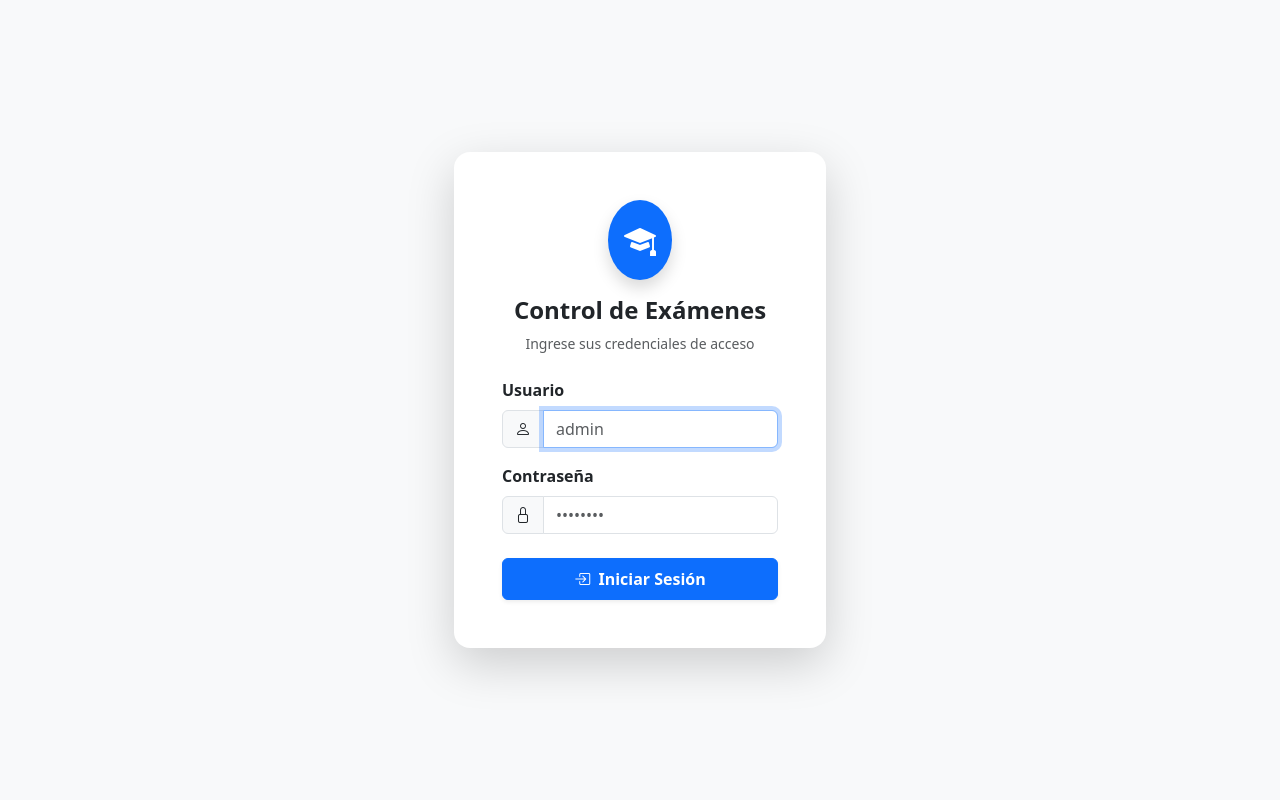
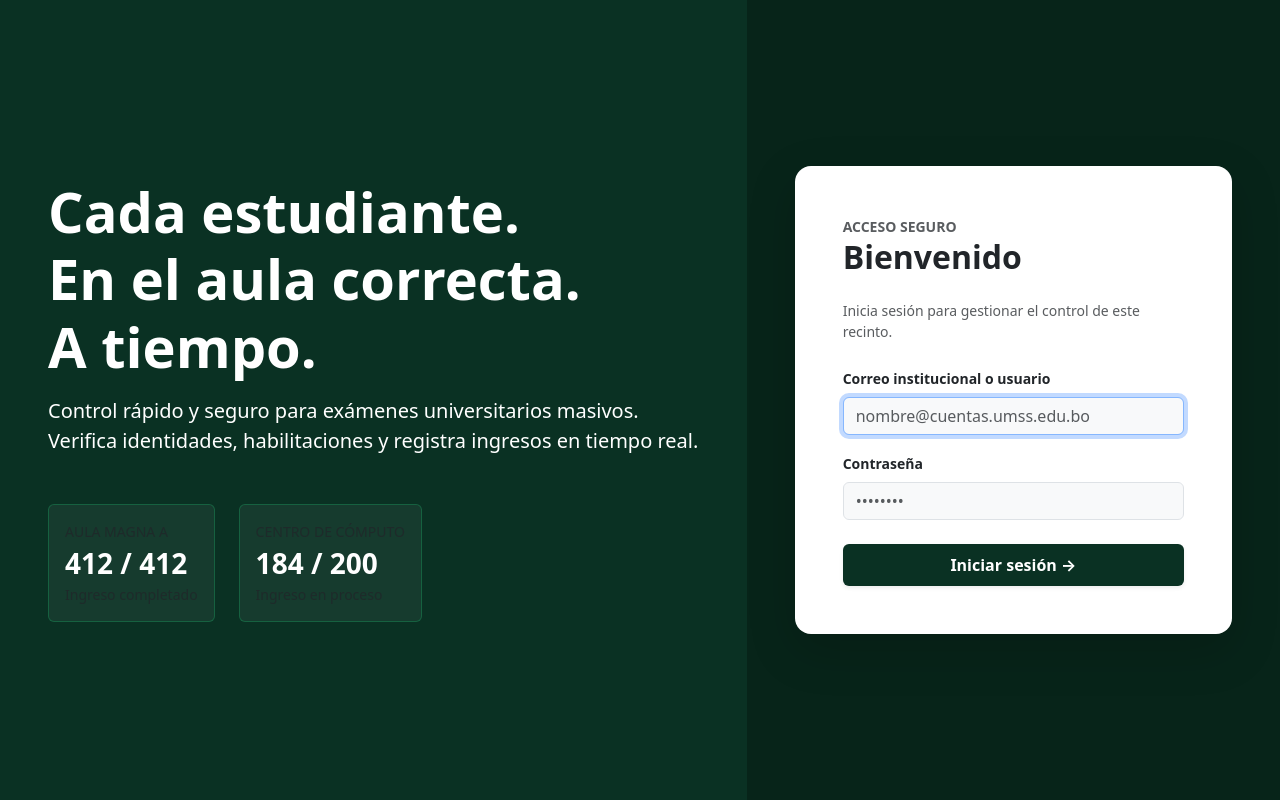
Before and after one commit to DeltaSoft-S-R-L/Sistema-control-examenes, a React app in the folder frontend/: page /login in a window 1280 px wide. Built offline with nearby package versions, Linux system fonts and the light colour scheme; no server answers; the HTML template or start-up script is replaced by a standard one.

Commit message:
feat: refactor login UI

```diff
--- a/frontend/src/pages/Login.jsx
+++ b/frontend/src/pages/Login.jsx
@@ -31,17 +31,40 @@ export default function Login() {
   };
 
   return (
-    <div className="container d-flex align-items-center justify-content-center min-vh-100">
-      <div className="col-12 col-sm-8 col-md-6 col-lg-4">
-        <div className="card shadow-lg border-0 rounded-4">
-          <div className="card-body p-4 p-md-5">
-            <div className="text-center mb-4">
-              <div className="bg-primary text-white d-inline-flex align-items-center justify-content-center rounded-circle p-3 mb-2 shadow">
-                <i className="bi bi-mortarboard-fill fs-2"></i>
+    <div className="container-fluid vh-100 d-flex flex-column flex-md-row p-0">
+      {/* Sección Izquierda: Branding CampusGate */}
+      <div className="col-12 col-md-7 text-white d-flex flex-column justify-content-center p-5" style={{ backgroundColor: '#0A3123' }}>
+        <h1 className="display-4 fw-bold mb-3">
+          Cada estudiante.<br />
+          En el aula correcta.<br />
+          A tiempo.
+        </h1>
+        <p className="lead mb-5">
+          Control rápido y seguro para exámenes universitarios masivos. Verifica identidades, habilitaciones y registra ingresos en tiempo real.
+        </p>
+
+        {/* Stats*/}
+        <div className="d-flex gap-4">
+          <div className="p-3 border rounded border-success border-opacity-50" style={{ backgroundColor: 'rgba(255,255,255,0.05)' }}>
+            <small className="d-block text-uppercase text-muted">Aula Magna A</small>
+            <span className="fs-3 fw-bold">412 / 412</span>
+            <small className="d-block text-muted">Ingreso completado</small>
           </div>
-              <h4 className="fw-bold mt-2">Control de Exámenes</h4>
-              <p className="text-muted small">Ingrese sus credenciales de acceso</p>
+          <div className="p-3 border rounded border-success border-opacity-50" style={{ backgroundColor: 'rgba(255,255,255,0.05)' }}>
+            <small className="d-block text-uppercase text-muted">Centro de Cómputo</small>
+            <span className="fs-3 fw-bold">184 / 200</span>
+            <small className="d-block text-muted">Ingreso en proceso</small>
           </div>
+        </div>
+      </div>
+
+      {/* Sección Derecha: Formulario */}
+      <div className="col-12 col-md-5 d-flex align-items-center justify-content-center" style={{ backgroundColor: '#072419' }}>
+        <div className="card shadow-lg w-100 mx-4 mx-md-5 border-0 rounded-4" style={{ maxWidth: '450px' }}>
+          <div className="card-body p-5">
+            <small className="text-muted text-uppercase fw-bold">Acceso Seguro</small>
+            <h2 className="card-title fw-bold mb-4">Bienvenido</h2>
+            <p className="text-muted small mb-4">Inicia sesión para gestionar el control de este recinto.</p>
 
             {error && (
               <div className="alert alert-danger py-2 d-flex align-items-center" role="alert">
@@ -52,50 +75,41 @@ export default function Login() {
 
             <form onSubmit={handleSubmit}>
               <div className="mb-3">
-                <label className="form-label fw-semibold">Usuario</label>
-                <div className="input-group">
-                  <span className="input-group-text bg-light"><i className="bi bi-person"></i></span>
+                <label className="form-label small fw-bold">Correo institucional o usuario</label>
                 <input
                   type="text"
-                    className="form-control"
-                    placeholder="admin"
+                  className="form-control bg-light"
+                  placeholder="nombre@cuentas.umss.edu.bo"
                   value={username}
                   onChange={(e) => setUsername(e.target.value)}
                   required
                   autoFocus
                 />
               </div>
-              </div>
-
               <div className="mb-4">
-                <label className="form-label fw-semibold">Contraseña</label>
-                <div className="input-group">
-                  <span className="input-group-text bg-light"><i className="bi bi-lock"></i></span>
+                <label className="form-label small fw-bold">Contraseña</label>
                 <input
                   type="password"
-                    className="form-control"
+                  className="form-control bg-light"
                   placeholder="••••••••"
                   value={password}
                   onChange={(e) => setPassword(e.target.value)}
                   required
                 />
               </div>
-              </div>
-
               <button
                 type="submit"
-                className="btn btn-primary w-100 py-2 fw-semibold shadow-sm"
+                className="btn w-100 text-white fw-bold py-2 shadow-sm"
+                style={{ backgroundColor: '#0A3123' }}
                 disabled={loading}
               >
                 {loading ? (
                   <>
                     <span className="spinner-border spinner-border-sm me-2" role="status" aria-hidden="true"></span>
-                    Ingresando...
+                    Verificando...
                   </>
                 ) : (
-                  <>
-                    <i className="bi bi-box-arrow-in-right me-1"></i> Iniciar Sesión
-                  </>
+                  'Iniciar sesión →'
                 )}
               </button>
             </form>
```
Lines whose indentation alone changed are shown as unchanged.
